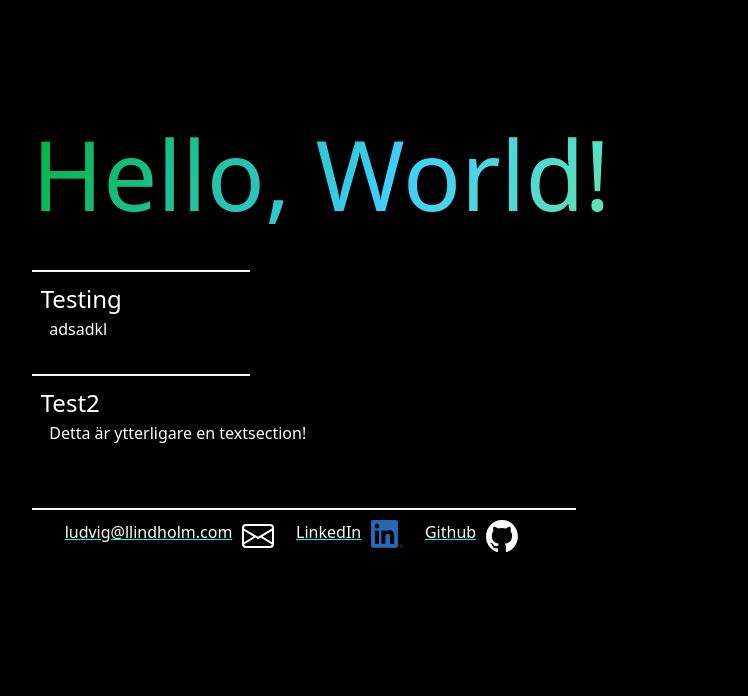
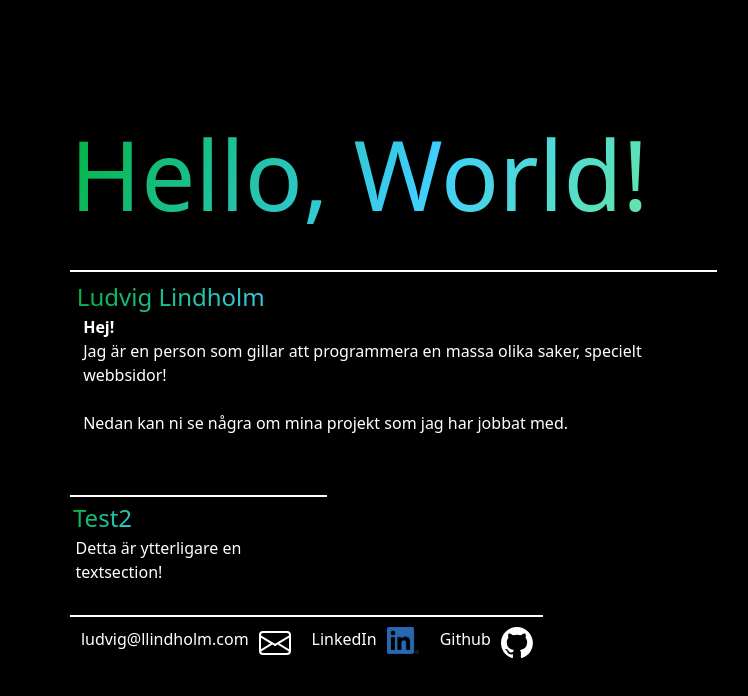
Before and after one commit to ludde127/learning-nextjs, a Next.js app: page / in a window 1280 px wide. Shown: the top 696 px of the page, without its empty margins (160-908 px from the left). Built offline with nearby package versions, Linux system fonts and the light colour scheme.

Commit message:
Added a nice little tree and did some more css work.

```diff
--- a/app/global.css
+++ b/app/global.css
@@ -2,32 +2,57 @@
 @tailwind base;
 @tailwind components;
 @tailwind utilities;
-/*
-html {background: rgb(0,179,57);
-    background: linear-gradient(120deg, rgba(0,179,57,1) 0%, rgba(63,206,254,1) 35%, rgba(123,245,109,1) 72%, rgba(0,255,166,1) 100%);
-    background-size: cover;
-    height: 100%;
-    width: 100%;
-}
-*/
-
 
 html {
     background-color: black;
     color: white;
-    position: absolute;
+
     width: 100vw;
-    overflow: hidden;
 }
-h1 {font-size: 3em;}
-h2 {font-size: 1.5em;}
+h1 {
+    font-size: 3em;
+    background: linear-gradient(120deg, rgba(0,179,57,1) 0%, rgba(63,206,254,1) 35%, rgba(123,245,109,1) 72%, rgba(0,255,166,1) 100%);
+    -webkit-background-clip: text;
+    -webkit-text-fill-color: transparent;
+
+}
+
+
+
+h2 {
+    font-size: 1.5em;
+    background: linear-gradient(120deg, rgba(0,179,57,1) 0%, rgba(63,206,254,1) 35%, rgba(123,245,109,1) 72%, rgba(0,255,166,1) 100%);
+    -webkit-background-clip: text;
+    -webkit-text-fill-color: transparent;
+}
+
 h3 {font-size: 1.3em;}
 
 hr {    border-top: 0.2vw solid whitesmoke;
 }
-.main-window {margin-left: 15%;margin-top: 8%}
+.main-window {margin-left: 18%;margin-top: 8%;overflow: hidden}
+
+
+.tree-image {
+    height: 60vh;
+    position: absolute;
+    right: 15%;
+    bottom: 0;
+    overflow: hidden;
+}
+
+@media all and (max-width: 800px) {
+    /* put your css styles in here */
+    .main-window {margin-left: 5%; margin-top: 4%; align-content: center;}
+}
+
+@media all and (max-width: 1300px) {
+    .tree-image {display: none;}
+
+}
 
 .animation-container {
     overflow: visible;
     z-index: 11;
+
 }
--- a/app/page.tsx
+++ b/app/page.tsx
@@ -1,17 +1,24 @@
 import TextSection from "@/components/TextSection";
 import ContactMe from "@/components/ContactMe";
 import Title from "@/components/Title";
+import AvatarImage from "@/components/AvatarImage";
 export default function hello_world() {
-    let test: String = "adsadkl";
 
-    return (
+    return (<>
+
     <div className="mx-auto main-window">
         <Title>Hello, World!</Title>
-        <TextSection title="Testing" >{test}</TextSection>
+
+        <TextSection title="Ludvig Lindholm" >
+            <strong>Hej!</strong><br/>
+            Jag är en person som gillar att programmera en massa olika saker, specielt webbsidor!<br/><br/>
+            Nedan kan ni se några om mina projekt som jag har jobbat med.
+        </TextSection>
         <TextSection title="Test2">Detta är ytterligare en textsection!</TextSection>
         <ContactMe email={"ludvig@llindholm.com"}
                    github={"https://github.com/ludde127"}
                    linkedIn={"https://www.linkedin.com/in/ludvig-lindholm-6509b4256/"}/>
+        <img src={"/red-tree.png"} className="tree-image"></img>
     </div>
-    );
+    </>);
 }
--- /dev/null
+++ b/components/AvatarImage.tsx
@@ -0,0 +1,9 @@
+import styles from "../styles/avatar.module.css";
+
+const AvatarImage = ({src}: {src: String}) => {
+    return <>
+        <img className={styles.image} src={src as string} alt={"Me"}></img>
+    </>
+}
+
+export default AvatarImage;
--- a/components/ContactMe.tsx
+++ b/components/ContactMe.tsx
@@ -10,7 +10,6 @@ const ContactMe = (props: ContactMeProps) => {
 
     return <div className={"animation-container"}>
     <div className={styles.wrapper}>
-        <hr/>
         <div className={styles.link_group}>
             <a href={"mailto: " + props.email}>{props.email}<img className={styles.envelope} src={"/envelope.svg"} alt={"Email Logo"}/></a>
             <a href={props.linkedIn}>LinkedIn <img src={"/LI-In-Bug.png"} alt={"LinkedIn Logo"}/></a>
--- a/components/TextSection.tsx
+++ b/components/TextSection.tsx
@@ -1,25 +1,30 @@
 import React, {ReactElement, ReactNode} from "react";
 import styles from  "../styles/textSection.module.css";
+import AvatarImage from "@/components/AvatarImage";
 
 interface TextSegmentProps {
     title: String
 }
 
 
-const TextSection = ({children, title}: {children: React.ReactNode, title: String}) => {
+const TextSection = ({children, title, imageSrc}: {children: React.ReactNode, title: String, imageSrc?: String}) => {
 
+    let image = <></>;
+    console.log(imageSrc)
+    if (imageSrc) {
+        image = <AvatarImage src={imageSrc}/>
+    }
 
     return (
-        <div className="animation-container">
+        <section className="animation-container" id={title as string}>
         <div className={styles.text_section}>
-            <hr/>
             <div className={styles.text_holder}>
                 <h2>{title}</h2>
                 <p>{children}</p>
             </div>
-
+            {image}
         </div>
-        </div>);
+        </section>);
 }
 
 export default TextSection;
--- /dev/null
+++ b/styles/avatar.module.css
@@ -0,0 +1,16 @@
+.image {border-radius: 50%;
+    width: 8vw;
+    height: auto;
+    margin-right: 10%;
+    animation: fade-in 2s forwards;
+}
+
+@keyframes fade-in {
+    from {
+        opacity: 0;
+    }
+    to {
+        opacity: 1;
+    }
+
+}
--- a/styles/contactMe.module.css
+++ b/styles/contactMe.module.css
@@ -20,10 +20,11 @@
 .envelope {color: white;fill:white;}
 
 .link_group {
-    margin-left: 2%;
     margin-top: 1%;
     display: inline;
+    border-top: solid 2px white;
+    padding-top:1%;
 }
-.link_group a {text-decoration: underline aqua;padding: 1%;display: inline-block;}
+.link_group a {text-decoration: none;padding: 1%;display: inline-block;}
 
-.link_group a img {width: 32px; height: auto; margin: 0; margin-left: 10px; padding: 0;float: right}
+.link_group a img {width: 32px; height: auto; margin: 0; margin-left: 10px; padding: 0;float: right }
--- a/styles/textSection.module.css
+++ b/styles/textSection.module.css
@@ -5,6 +5,7 @@
     max-width: 80%;
     overflow: hidden;
     animation: slide-in 1s forwards;
+    display: inline-block;
 }
 
 .text_section hr {
@@ -22,8 +23,12 @@
 
 .text_section .text_holder {
     padding: 1%;
+    border-top: solid 2px white;
 }
+
 
 .text_holder p {
     margin-left: 1%;
 }
+
+.text_section > img {float:right;}
--- a/styles/title.module.css
+++ b/styles/title.module.css
@@ -1,6 +1,6 @@
 @keyframes slide-from-top  {
     from {
-        transform: translateY(-50%) rotate(-45deg);
+        transform: translateY(-100%) rotate(-20deg);
         transform-origin: top left;
 
     }
@@ -16,7 +16,9 @@
     animation: slide-from-top 1.5s forwards;
     transition-timing-function: ease-out;
     font-size: 6em;
-    background: linear-gradient(120deg, rgba(0,179,57,1) 0%, rgba(63,206,254,1) 35%, rgba(123,245,109,1) 72%, rgba(0,255,166,1) 100%);
-    -webkit-background-clip: text;
-    -webkit-text-fill-color: transparent;
 }
+
+@media all and (max-width: 800px) {
+    /* put your css styles in here */
+    .megaTitle {text-align: center;}
+}
```
Also changed, not shown: public/me-small.png (added), public/red-tree.png (added).
